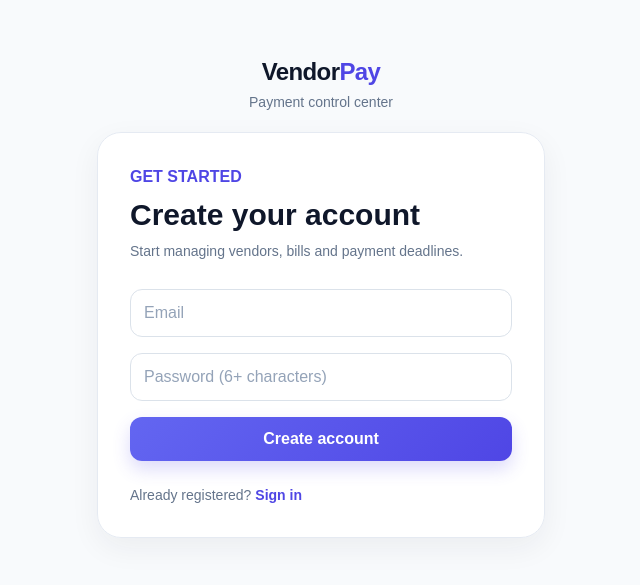
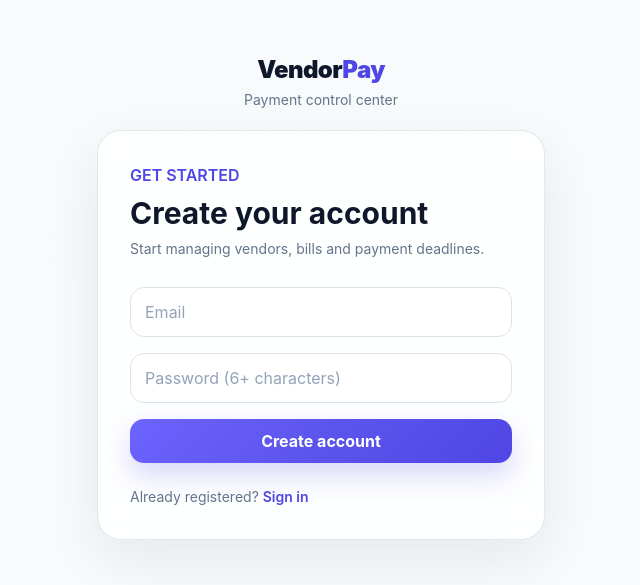
Before and after one commit to rutvikhirapara1/nc, a Next.js app: page /signup in a window 1280 px wide. Shown: the part 103-688 px from the top of the page, without its empty margins (319-959 px from the left). Built offline with nearby package versions, Linux system fonts and the light colour scheme.

Commit message:
Refresh global VendorPay visual system with animations

```diff
--- a/app/globals.css
+++ b/app/globals.css
@@ -2,7 +2,18 @@
 @tailwind components;
 @tailwind utilities;
 
-:root { color-scheme: light; }
+:root {
+  color-scheme: light;
+  --vp-bg: #f5f7ff;
+  --vp-surface: rgba(255,255,255,.86);
+  --vp-border: rgba(148,163,184,.22);
+  --vp-text: #172033;
+  --vp-muted: #64748b;
+  --vp-primary: #635bff;
+  --vp-primary-dark: #4f46e5;
+  --vp-cyan: #06b6d4;
+  --vp-shadow: 0 20px 55px rgba(30,41,59,.08);
+}
 
 * { box-sizing: border-box; }
 
@@ -10,73 +21,243 @@ html { scroll-behavior: smooth; }
 
 body {
   margin: 0;
+  min-height: 100vh;
   background:
-    radial-gradient(circle at top left, rgba(99,102,241,.10), transparent 30%),
-    radial-gradient(circle at top right, rgba(14,165,233,.08), transparent 26%),
-    #f7f9fc;
-  color: #172033;
-  font-family: Arial, Helvetica, sans-serif;
+    radial-gradient(circle at 0% 0%, rgba(99,91,255,.12), transparent 27%),
+    radial-gradient(circle at 100% 8%, rgba(6,182,212,.10), transparent 25%),
+    radial-gradient(circle at 50% 100%, rgba(168,85,247,.06), transparent 30%),
+    var(--vp-bg);
+  color: var(--vp-text);
+  font-family: Inter, ui-sans-serif, system-ui, -apple-system, BlinkMacSystemFont, "Segoe UI", sans-serif;
+  text-rendering: optimizeLegibility;
+}
+
+body::before {
+  content: "";
+  position: fixed;
+  inset: 0;
+  pointer-events: none;
+  background:
+    linear-gradient(rgba(99,91,255,.018) 1px, transparent 1px),
+    linear-gradient(90deg, rgba(99,91,255,.018) 1px, transparent 1px);
+  background-size: 28px 28px;
+  mask-image: linear-gradient(to bottom, rgba(0,0,0,.25), transparent 80%);
 }
 
 button, input, select, textarea { font: inherit; }
 
+button { -webkit-tap-highlight-color: transparent; }
+
+::selection {
+  background: rgba(99,91,255,.18);
+  color: #312e81;
+}
+
 .glass {
-  background: rgba(255,255,255,.90);
-  border: 1px solid #e5eaf2;
-  box-shadow: 0 10px 30px rgba(31,41,55,.06);
-  backdrop-filter: blur(10px);
+  background: var(--vp-surface);
+  border: 1px solid rgba(148,163,184,.25);
+  box-shadow: var(--vp-shadow);
+  backdrop-filter: blur(18px);
+  -webkit-backdrop-filter: blur(18px);
 }
 
 .input {
   width: 100%;
-  border-radius: 12px;
+  border-radius: 14px;
   border: 1px solid #dbe2ea;
-  background: #fff;
-  padding: 11px 13px;
+  background: rgba(255,255,255,.94);
+  padding: 12px 14px;
   color: #172033;
   outline: none;
-  transition: border-color .15s, box-shadow .15s, background .15s;
+  transition: border-color .2s ease, box-shadow .2s ease, background .2s ease, transform .2s ease;
 }
 
 .input::placeholder { color: #94a3b8; }
 
+.input:hover:not(:disabled) {
+  border-color: #c7d2fe;
+}
+
 .input:focus {
   border-color: #818cf8;
-  box-shadow: 0 0 0 4px rgba(99,102,241,.12);
+  background: #fff;
+  box-shadow: 0 0 0 4px rgba(99,91,255,.10), 0 8px 20px rgba(99,91,255,.06);
+  transform: translateY(-1px);
+}
+
+.input:disabled {
+  background: #f8fafc;
 }
 
 .btn {
-  border-radius: 12px;
+  border-radius: 14px;
   padding: 10px 14px;
-  font-weight: 600;
-  transition: transform .15s, box-shadow .15s, background .15s, opacity .15s;
+  font-weight: 650;
+  transition: transform .18s cubic-bezier(.2,.8,.2,1), box-shadow .18s ease, background .18s ease, border-color .18s ease, opacity .18s ease;
 }
 
-.btn:hover:not(:disabled) { transform: translateY(-1px); }
-.btn:disabled { cursor: not-allowed; opacity: .55; }
+.btn:hover:not(:disabled) {
+  transform: translateY(-2px);
+}
+
+.btn:active:not(:disabled) {
+  transform: translateY(0) scale(.98);
+}
+
+.btn:disabled {
+  cursor: not-allowed;
+  opacity: .55;
+}
 
 .btn-primary {
   color: #fff;
-  background: linear-gradient(135deg, #6366f1, #4f46e5);
-  box-shadow: 0 8px 18px rgba(79,70,229,.20);
+  background: linear-gradient(135deg, #6d63ff 0%, #5b54ec 52%, #4f46e5 100%);
+  box-shadow: 0 12px 28px rgba(79,70,229,.22);
 }
 
 .btn-primary:hover:not(:disabled) {
-  background: linear-gradient(135deg, #4f46e5, #4338ca);
+  box-shadow: 0 16px 34px rgba(79,70,229,.30);
 }
 
 .btn-muted {
-  background: #f3f6fa;
+  background: rgba(248,250,252,.90);
   color: #334155;
   border: 1px solid #e2e8f0;
 }
 
-.btn-muted:hover:not(:disabled) { background: #e9eef5; }
+.btn-muted:hover:not(:disabled) {
+  background: #fff;
+  border-color: #cbd5e1;
+  box-shadow: 0 8px 18px rgba(15,23,42,.06);
+}
 
-.table-row { transition: background .12s; }
-.table-row:hover { background: #f8fafc; }
+.table-row {
+  transition: background .18s ease, transform .18s ease, box-shadow .18s ease;
+}
 
-@keyframes spin { to { transform: rotate(360deg); } }
+.table-row:hover {
+  background: linear-gradient(90deg, rgba(99,91,255,.025), rgba(6,182,212,.02));
+}
+
+.field-label {
+  display: block;
+  font-size: .78rem;
+  font-weight: 700;
+  color: #475569;
+  letter-spacing: .01em;
+}
+
+.page-enter {
+  animation: page-enter .55s cubic-bezier(.16,1,.3,1) both;
+}
+
+.reveal {
+  animation: reveal .6s cubic-bezier(.16,1,.3,1) both;
+}
+
+.float-in {
+  animation: float-in .7s cubic-bezier(.16,1,.3,1) both;
+}
+
+.soft-card {
+  border: 1px solid var(--vp-border);
+  background: rgba(255,255,255,.78);
+  box-shadow: 0 16px 42px rgba(30,41,59,.055);
+  backdrop-filter: blur(12px);
+}
+
+.interactive-card {
+  transition: transform .22s cubic-bezier(.2,.8,.2,1), box-shadow .22s ease, border-color .22s ease;
+}
+
+.interactive-card:hover {
+  transform: translateY(-3px);
+  box-shadow: 0 22px 48px rgba(30,41,59,.09);
+  border-color: rgba(99,91,255,.18);
+}
+
+.nav-item {
+  position: relative;
+  overflow: hidden;
+}
+
+.nav-item::after {
+  content: "";
+  position: absolute;
+  inset: 0 auto 0 0;
+  width: 3px;
+  border-radius: 999px;
+  background: linear-gradient(180deg, #6d63ff, #06b6d4);
+  transform: scaleY(0);
+  transition: transform .22s ease;
+}
+
+.nav-item.active::after { transform: scaleY(1); }
+
+.gradient-text {
+  background: linear-gradient(90deg, #4f46e5, #7c3aed, #0891b2);
+  -webkit-background-clip: text;
+  background-clip: text;
+  color: transparent;
+}
+
+.hero-orb {
+  position: absolute;
+  width: 320px;
+  height: 320px;
+  border-radius: 9999px;
+  filter: blur(4px);
+  opacity: .32;
+  pointer-events: none;
+  animation: orb-float 8s ease-in-out infinite;
+}
+
+.hero-orb.one {
+  left: -120px;
+  top: -100px;
+  background: radial-gradient(circle, rgba(99,91,255,.42), transparent 68%);
+}
+
+.hero-orb.two {
+  right: -120px;
+  bottom: -120px;
+  animation-delay: -3s;
+  background: radial-gradient(circle, rgba(6,182,212,.34), transparent 68%);
+}
+
+.status-pulse {
+  animation: status-pulse 2.4s ease-in-out infinite;
+}
+
+.shimmer-border {
+  position: relative;
+  overflow: hidden;
+}
+
+.shimmer-border::before {
+  content: "";
+  position: absolute;
+  inset: 0;
+  background: linear-gradient(110deg, transparent 20%, rgba(255,255,255,.55) 45%, transparent 65%);
+  transform: translateX(-130%);
+  animation: shine 5s ease-in-out infinite;
+  pointer-events: none;
+}
+
+.skeleton {
+  position: relative;
+  overflow: hidden;
+  background: linear-gradient(90deg, #edf2f7 20%, #f8fafc 40%, #edf2f7 60%);
+  background-size: 200% 100%;
+  animation: skeleton-wave 1.35s linear infinite;
+}
+
+.skeleton::after { display: none; }
+
+@keyframes spin {
+  to { transform: rotate(360deg); }
+}
+
 .spinner {
   width: 16px;
   height: 16px;
@@ -86,22 +267,48 @@ button, input, select, textarea { font: inherit; }
   animation: spin .65s linear infinite;
 }
 
-.skeleton {
-  position: relative;
-  overflow: hidden;
-  background: #edf2f7;
+@keyframes shimmer { 100% { transform: translateX(100%); } }
+
+@keyframes skeleton-wave {
+  0% { background-position: 200% 0; }
+  100% { background-position: -200% 0; }
 }
 
-.skeleton::after {
-  content: "";
-  position: absolute;
-  inset: 0;
-  transform: translateX(-100%);
-  background: linear-gradient(90deg, transparent, rgba(255,255,255,.65), transparent);
-  animation: shimmer 1.4s infinite;
+@keyframes page-enter {
+  from { opacity: 0; transform: translateY(12px) scale(.995); }
+  to { opacity: 1; transform: translateY(0) scale(1); }
 }
 
-@keyframes shimmer { 100% { transform: translateX(100%); } }
+@keyframes reveal {
+  from { opacity: 0; transform: translateY(18px); }
+  to { opacity: 1; transform: translateY(0); }
+}
 
+@keyframes float-in {
+  from { opacity: 0; transform: translateY(24px) scale(.98); }
+  to { opacity: 1; transform: translateY(0) scale(1); }
+}
 
-.field-label { display:block; font-size:.78rem; font-weight:600; color:#475569; }
+@keyframes orb-float {
+  0%,100% { transform: translate3d(0,0,0) scale(1); }
+  50% { transform: translate3d(14px,-10px,0) scale(1.05); }
+}
+
+@keyframes status-pulse {
+  0%,100% { box-shadow: 0 0 0 0 rgba(239,68,68,.0); }
+  50% { box-shadow: 0 0 0 7px rgba(239,68,68,.06); }
+}
+
+@keyframes shine {
+  0%,65% { transform: translateX(-130%); }
+  82%,100% { transform: translateX(130%); }
+}
+
+@media (prefers-reduced-motion: reduce) {
+  *, *::before, *::after {
+    animation-duration: .001ms !important;
+    animation-iteration-count: 1 !important;
+    scroll-behavior: auto !important;
+    transition-duration: .001ms !important;
+  }
+}
```
